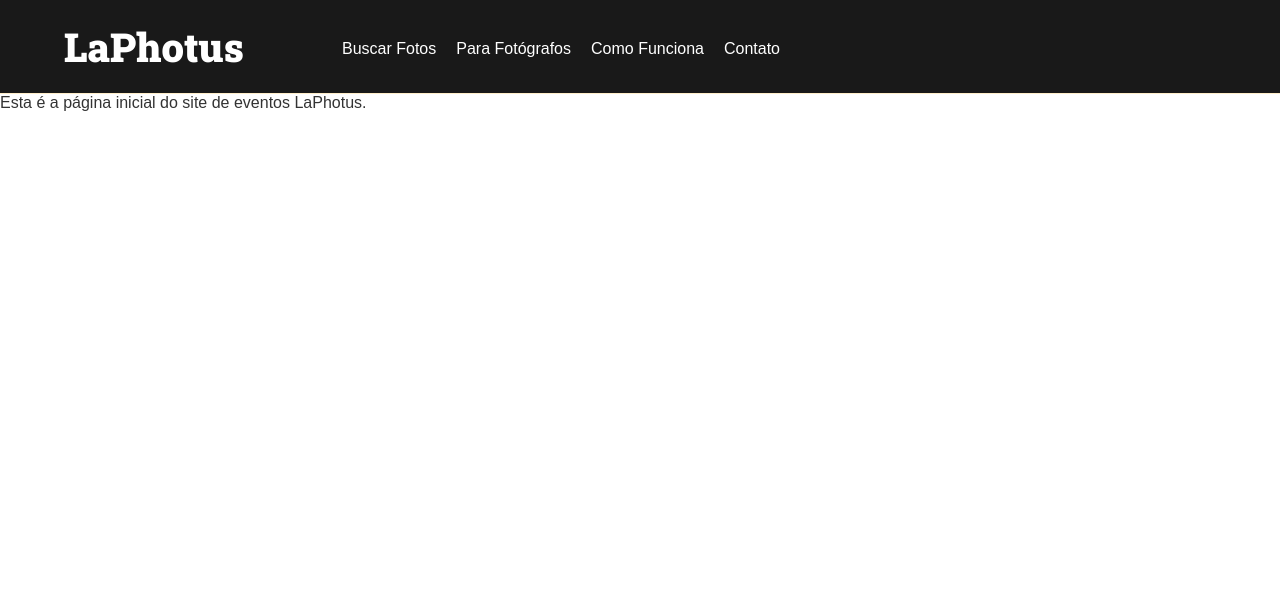
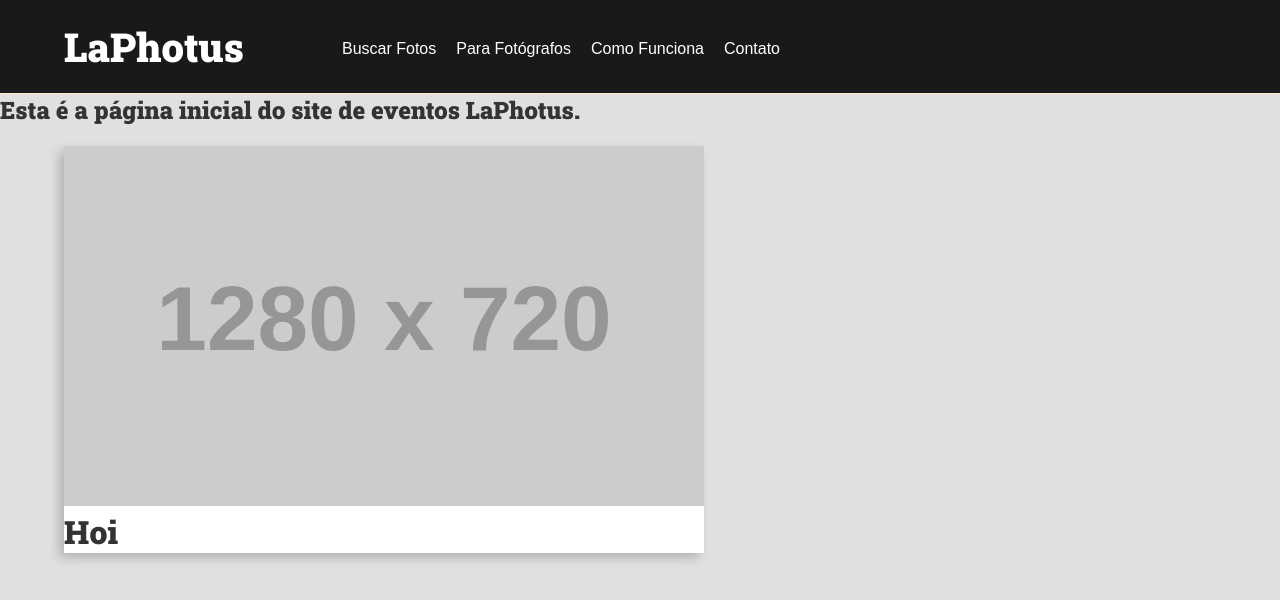
Before and after one commit to luizotavio29/laphotus, a Django app: page / in a window 1280 px wide. Shown: the top 600 px of the page. Run offline with Django 5.2, Linux system fonts and the light colour scheme; grey boxes labelled with a size stand in for pictures from a placeholder-image service; some libraries are stand-ins or nearby versions.

Commit message:
Criada grid list de itens de evento e atualizçaõ do CSS.

```diff
--- a/events/templates/events/pages/home.html
+++ b/events/templates/events/pages/home.html
@@ -1,7 +1,18 @@
 {% include 'events/partials/head.html' %}
 {% include 'events/partials/body.html' %}
 
-    <p>Esta é a página inicial do site de eventos LaPhotus.</p>
+    <h2>Esta é a página inicial do site de eventos LaPhotus.</h2>
+
+    <main class="main-content-container">
+        <div class="main-content main-content-list container">
+            <div class="event event-list-item">
+                <div class="event-cover">
+                    <img src="https://placehold.co/1280x720/blue/gray" alt="Temporário">
+                </div>
+                <h1>Hoi</h1>
+            </div>
+        </div>
+    </main>
 </body>
 
 </html>
--- a/events/templates/events/partials/body.html
+++ b/events/templates/events/partials/body.html
@@ -4,11 +4,13 @@
             <h1>
                 <a class="main-logo" href="/"> LaPhotus </a>
             </h1>
-            <div class="page-container">
+
+
+            <nav class="nav-container">
                 <a class="srch-btn"  href="/buscar/"> Buscar Fotos </a>
                 <a class="photo-btn" href="/fotografos/"> Para Fotógrafos </a>
                 <a class="how-btn" href="/como-funciona/"> Como Funciona </a>
                 <a class="cta-btn" href="/contato/"> Contato </a>
-            </div>
+            </nav>
         </div>
     </header>
--- a/events/templates/events/partials/head.html
+++ b/events/templates/events/partials/head.html
@@ -86,6 +86,7 @@
         body {
             font-size: 1.6rem;
             font-family: var(--font-primary);
+            background-color: var(--color-gray-1);
         }
 
         h1,
@@ -95,6 +96,10 @@
         h5,
         h6 {
             font-family: var(--font-headings);
+        }
+
+        nav a {
+            font-family: var(--font-primary);
         }
 
         .container {
@@ -115,7 +120,16 @@
             text-decoration: none;
         }
 
-        .page-container {
+        .srch-title {
+            text-align: left;
+            padding-left: 4rem;
+            margin: 4rem 0;
+            font-size: 3.2rem;
+            position: relative;
+            top: -15px;
+        }
+
+        .nav-container {
             display: flex;
             gap: 2rem;
             justify-content: center;
@@ -132,6 +146,7 @@
             color: var(--color-white);
             text-decoration: none;
             font-size: 1.6rem;
+            font-family: var(--font-primary);
         }
 
         .srch-btn:hover,
@@ -139,5 +154,80 @@
         .how-btn:hover,
         .cta-btn:hover {
             color: rgb(196, 196, 24);
+            transition: all 300ms ease-in-out;
+        }
+
+        .search-form {
+            border: .2rem solid var(--color-primary-dark);
+            max-width: 64rem;
+            margin: 0 auto;
+            border-radius: .4rem;
+            position: relative;
+            transition: all 300ms ease-in-out;
+
+        }
+
+        .search-input,
+        .search-button {
+            border: none;
+            background: none;
+            outline: none;
+            padding: 1rem;
+            transition: all 300ms ease-in-out;
+        }
+
+        .search-input {
+            width: 100%;
+            padding-right: 3rem;
+        }
+
+        .search-button {
+            position: absolute;
+            top: 0;
+            right: 0;
+        }
+
+        .search-button:focus {
+            outline: 1px solid var(--color-primary);
+            background: rgba(0, 0, 0, .05)
+        }
+
+        .search-form:focus-within {
+            border-color: var(--color-primary);
+            background: var(--color-white);
+        }
+
+        .search-form:focus-within .search-button {
+            color: var(--color-primary);
+        }
+
+        .main-content {
+            padding-top: 0;
+        }
+
+        .main-content-list {
+            display: grid;
+            grid-template-columns: repeat(auto-fit, minmax(340px, 1fr));
+            gap: var(--spacing-gutter-large);
+            padding-top: 2rem;
+        }
+
+        .event {
+            background: var(--color-white);
+            box-shadow: -5px 5px 10px rgba(0, 0, 0, .2);
+            transform: scale(1);
+            transition: all 300ms ease-in-out;
+        }
+
+        .event img {
+            max-width: 100%;
+        }
+
+        .event-list-item {
+            max-width: 64rem;
+        }
+
+        .event-list-item:hover {
+            transform: scale(1.02);
         }
     </style>
```
Also changed, not shown: events/templates/events/pages/buscar.html (+11 -1 lines).
